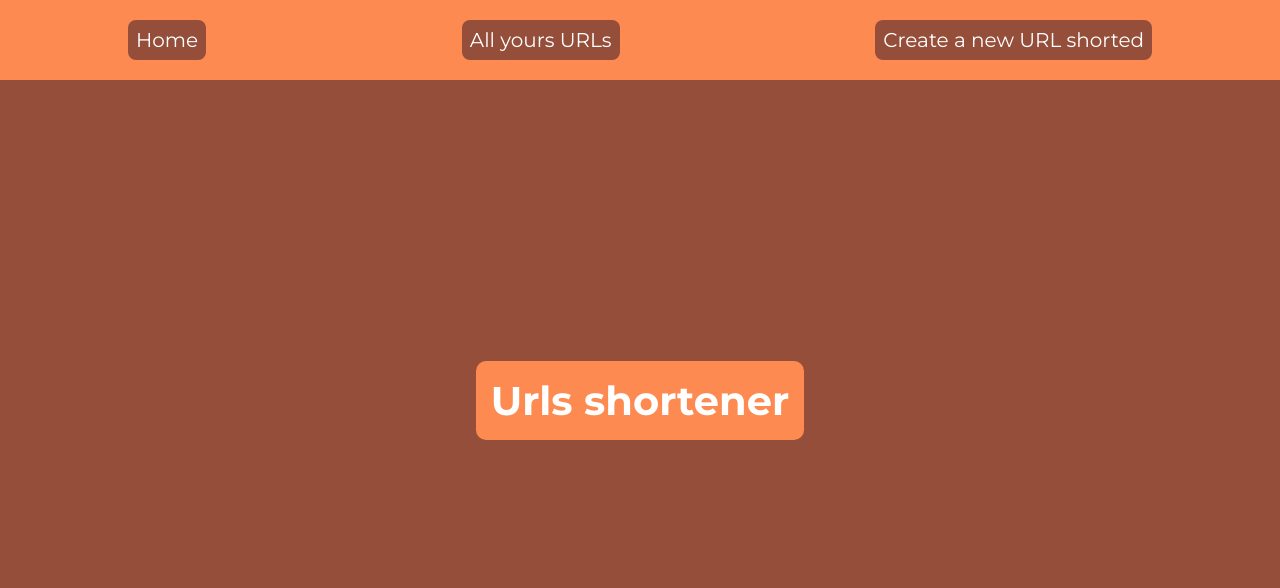
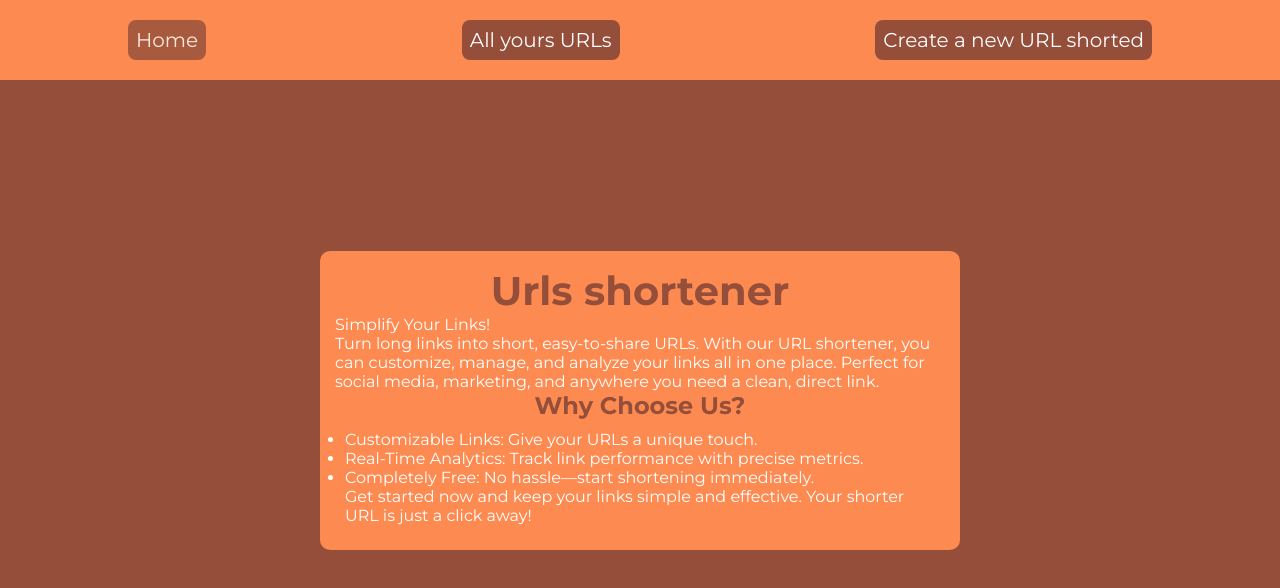
Before and after one commit to MateoAPiana/urlsShortener_UI, a React (Vite) app: page / in a window 1280 px wide. Shown: the top 588 px of the page. Built offline with nearby package versions, Linux system fonts and the light colour scheme.

Commit message:
style and text to the home

```diff
--- a/src/App.css
+++ b/src/App.css
@@ -24,9 +24,11 @@ body {
   padding: 15px;
   background-color: #fd8b51;
   border-radius: 10px;
+  max-width: 50dvw;
 }
 
 h1 {
+  color: #944e3a;
   font-size: 40px;
   text-align: center;
 }
--- /dev/null
+++ b/src/components/home.css
@@ -0,0 +1,8 @@
+.subtitle {
+  color: #944e3a;
+  text-align: center;
+}
+
+.listHome {
+  padding: 10px;
+}
--- a/src/components/home.tsx
+++ b/src/components/home.tsx
@@ -1,6 +1,18 @@
+import "./home.css"
 export function Home() {
   return (
     <div>
+      Simplify Your Links!
+      <br />
+      <p>Turn long links into short, easy-to-share URLs. With our URL shortener, you can customize, manage, and analyze your links all in one place. Perfect for social media, marketing, and anywhere you need a clean, direct link.</p>
+
+      <h2 className="subtitle">Why Choose Us?</h2>
+      <ul className="listHome">
+        <li className="listItem">Customizable Links: Give your URLs a unique touch.</li>
+        <li className="listItem">Real-Time Analytics: Track link performance with precise metrics.</li>
+        <li className="listItem">Completely Free: No hassle—start shortening immediately.</li>
+        Get started now and keep your links simple and effective. Your shorter URL is just a click away!
+      </ul>
     </div>
   )
 }
--- a/src/components/navBar.css
+++ b/src/components/navBar.css
@@ -23,3 +23,8 @@
 .navbarItem:hover {
   opacity: 0.8;
 }
+
+.active {
+  opacity: 0.8;
+  pointer-events: none;
+}
```
